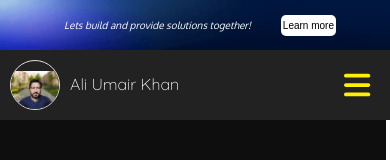
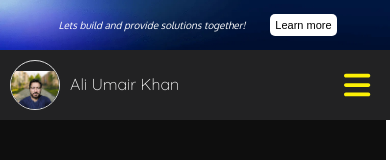
Before and after one commit to Ali-Umair-Khan/profile, a Next.js app: page / in a window 390 px wide. Shown: the top 160 px of the page. Built offline with nearby package versions, Linux system fonts and the light colour scheme; a web font is replaced by a local one.

Commit message:
added banner

```diff
--- a/src/app/components/announce/ann.scss
+++ b/src/app/components/announce/ann.scss
@@ -20,8 +20,9 @@
         font-style: italic;
         font-weight:200;
         @media (max-width:30rem){
-            padding:0.5rem 1rem;
+            padding:0.5rem 0.5rem;
             font-size:1rem;
+            justify-self: flex-start;
         }
     }
     .ann__btn{
@@ -33,8 +34,9 @@
         border: 0 solid transparent;
         font-weight:400;
         @media (max-width:30rem){
-            padding:0.5rem 0.2rem;
-            font-size:1rem;
+            padding:0.5rem 0.5rem;
+            font-size:1.1rem;
+            justify-self: flex-start;
         }
     }
 }
```
